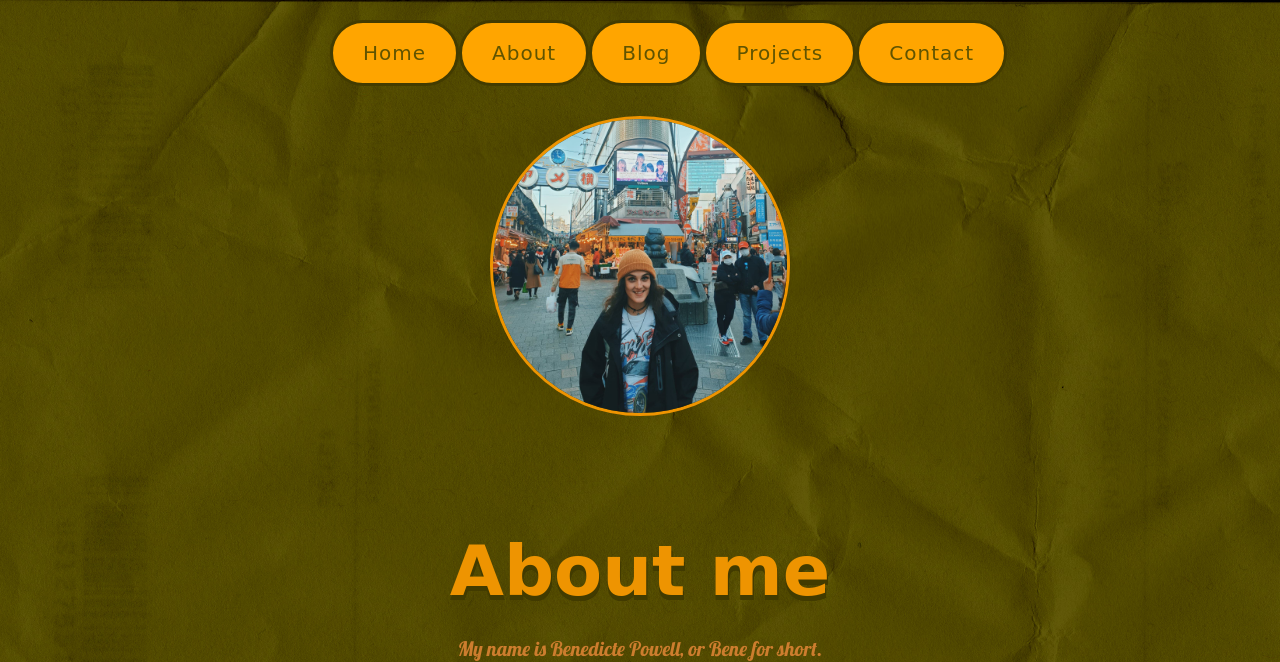
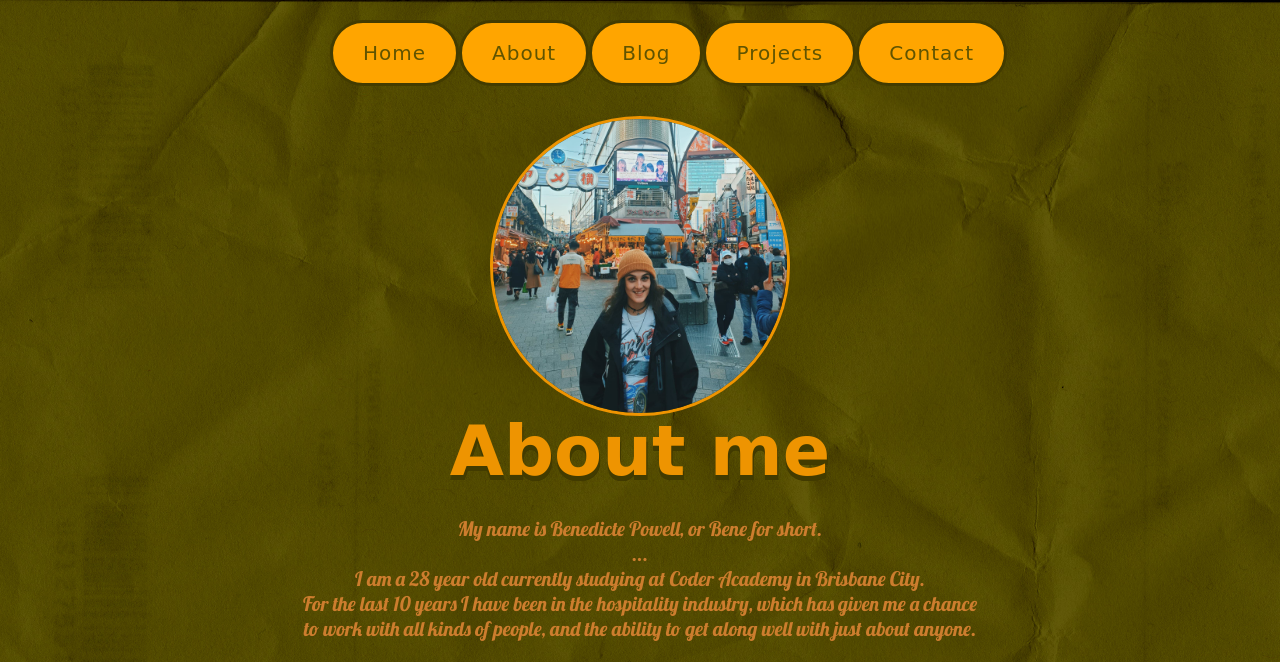
Before and after one commit to benebess/BenedictePowell_T1A2, a plain HTML site: page about.html in a window 1280 px wide. Shown: the top 662 px of the page. Drawn offline with Linux system fonts and the light colour scheme; a web font is replaced by a local one.

Commit message:
fix margin

```diff
--- a/css/style.css
+++ b/css/style.css
@@ -799,7 +799,7 @@ title:hover{
 
     /*home section - DESKTOP */
 
-    .title{
+    #home .title{
         font-size: 100px;
         padding-top: 10px;
         margin-top: 120px;
```
